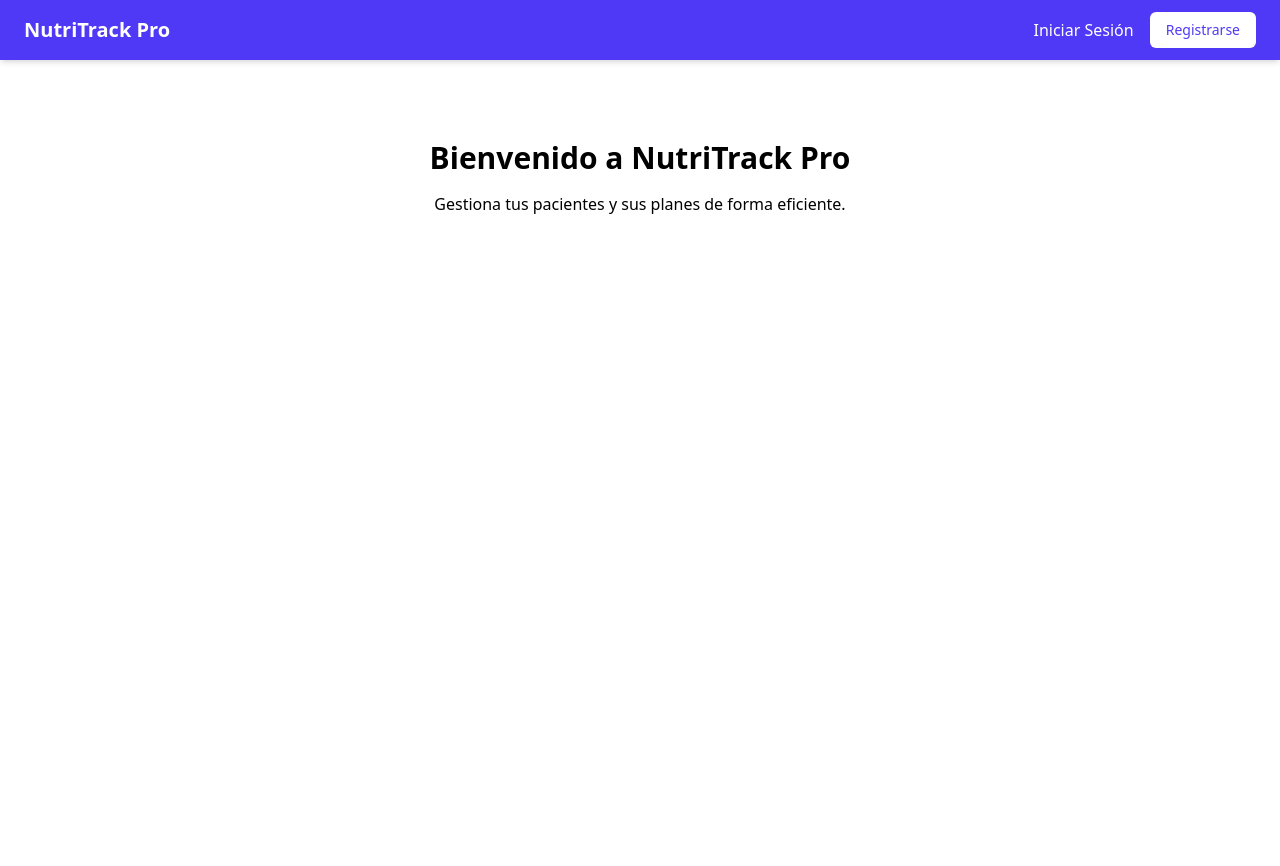
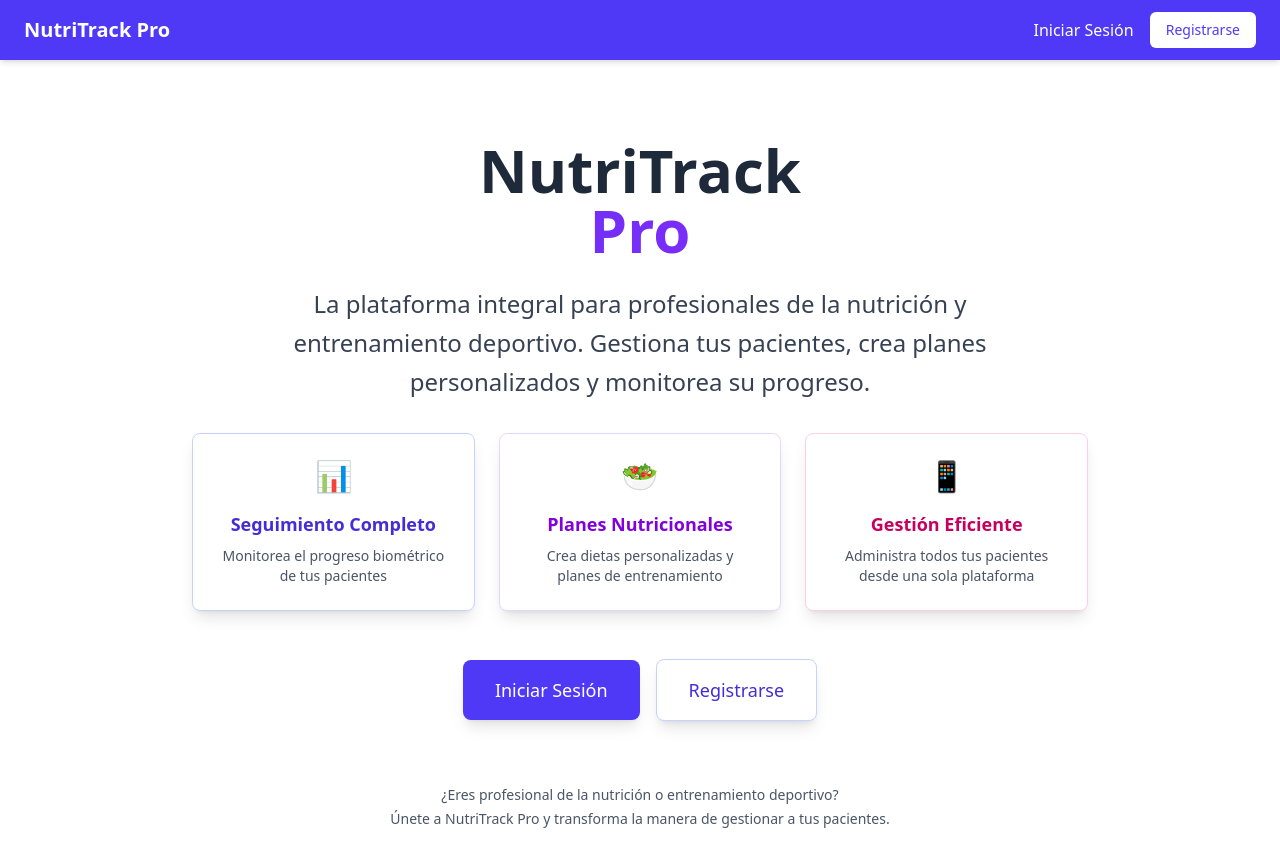
Before and after one commit to ajbarrios/finalproject-AJBL, a React (Vite) app in the folder frontend/: page / in a window 1280 px wide. Shown: the top 866 px of the page. Before the commit the page ends 800 px from the top, so only its background shows below. Built offline with nearby package versions, Linux system fonts and the light colour scheme; no server answers.

Commit message:
feat: replace the temporary homepage with a new HomePage component with improved design and highlighted features

```diff
--- a/frontend/src/App.tsx
+++ b/frontend/src/App.tsx
@@ -37,13 +37,7 @@ import CreateDietPlanPage from './pages/CreateDietPlanPage';
 import DietPlanDetailsPage from './pages/DietPlanDetailsPage';
 import EditDietPlanPage from './pages/EditDietPlanPage';
 
-// Componente para la página de inicio temporal (si no hay otra)
-const HomePage = () => (
-  <div className="container mx-auto mt-10 p-4 text-center">
-    <h1 className="text-3xl font-bold mb-4">Bienvenido a NutriTrack Pro</h1>
-    <p className="mb-6">Gestiona tus pacientes y sus planes de forma eficiente.</p>
-  </div>
-);
+import HomePage from './pages/HomePage';
 
 function App() {
   const auth = useAuth(); // Para la redirección principal
--- /dev/null
+++ b/frontend/src/pages/HomePage.tsx
@@ -0,0 +1,79 @@
+import React from 'react';
+import { Link } from 'react-router-dom';
+
+const HomePage: React.FC = () => {
+  return (
+    <div className="min-h-screen bg-gradient-to-br from-indigo-50 via-purple-50 to-pink-50 relative overflow-hidden">
+      {/* Patrón de fondo sutil */}
+      <div className="absolute inset-0 bg-white bg-opacity-60" />
+
+      <div className="relative z-10 flex items-center justify-center min-h-screen px-4 sm:px-6 lg:px-8">
+        <div className="max-w-4xl mx-auto text-center">
+          {/* Título principal */}
+          <h1 className="text-4xl sm:text-5xl lg:text-6xl font-extrabold text-gray-800 mb-6">
+            <span className="block">NutriTrack</span>
+            <span className="block text-transparent bg-clip-text bg-gradient-to-r from-indigo-600 to-purple-600">
+              Pro
+            </span>
+          </h1>
+
+          {/* Subtítulo */}
+          <p className="text-xl sm:text-2xl text-gray-700 mb-8 max-w-3xl mx-auto leading-relaxed">
+            La plataforma integral para profesionales de la nutrición y entrenamiento deportivo.
+            Gestiona tus pacientes, crea planes personalizados y monitorea su progreso.
+          </p>
+
+          {/* Características principales */}
+          <div className="grid grid-cols-1 md:grid-cols-3 gap-6 mb-12 text-gray-800">
+            <div className="bg-white bg-opacity-80 backdrop-blur-md rounded-lg p-6 border border-indigo-200 shadow-lg">
+              <div className="text-3xl mb-4">📊</div>
+              <h3 className="text-lg font-semibold mb-2 text-indigo-700">Seguimiento Completo</h3>
+              <p className="text-sm text-gray-600">Monitorea el progreso biométrico de tus pacientes</p>
+            </div>
+
+            <div className="bg-white bg-opacity-80 backdrop-blur-md rounded-lg p-6 border border-purple-200 shadow-lg">
+              <div className="text-3xl mb-4">🥗</div>
+              <h3 className="text-lg font-semibold mb-2 text-purple-700">Planes Nutricionales</h3>
+              <p className="text-sm text-gray-600">Crea dietas personalizadas y planes de entrenamiento</p>
+            </div>
+
+            <div className="bg-white bg-opacity-80 backdrop-blur-md rounded-lg p-6 border border-pink-200 shadow-lg">
+              <div className="text-3xl mb-4">📱</div>
+              <h3 className="text-lg font-semibold mb-2 text-pink-700">Gestión Eficiente</h3>
+              <p className="text-sm text-gray-600">Administra todos tus pacientes desde una sola plataforma</p>
+            </div>
+          </div>
+
+          {/* Botones de acción */}
+          <div className="flex flex-col sm:flex-row gap-4 justify-center items-center">
+            <Link
+              to="/login"
+              className="group relative inline-flex items-center justify-center px-8 py-4 text-lg font-medium rounded-lg text-white bg-indigo-600 hover:bg-indigo-700 focus:outline-none focus:ring-2 focus:ring-offset-2 focus:ring-indigo-500 transition-all duration-200 transform hover:scale-105 shadow-lg"
+            >
+              <span className="relative">Iniciar Sesión</span>
+            </Link>
+
+            <Link
+              to="/registro"
+              className="group relative inline-flex items-center justify-center px-8 py-4 text-lg font-medium rounded-lg text-indigo-700 bg-white hover:bg-gray-50 focus:outline-none focus:ring-2 focus:ring-offset-2 focus:ring-indigo-500 transition-all duration-200 transform hover:scale-105 shadow-lg border border-indigo-200"
+            >
+              <span className="relative">Registrarse</span>
+            </Link>
+          </div>
+
+          {/* Información adicional */}
+          <div className="mt-16 text-center">
+            <p className="text-sm text-gray-600">
+              ¿Eres profesional de la nutrición o entrenamiento deportivo?
+            </p>
+            <p className="text-sm text-gray-600 mt-1">
+              Únete a NutriTrack Pro y transforma la manera de gestionar a tus pacientes.
+            </p>
+          </div>
+        </div>
+      </div>
+    </div>
+  );
+};
+
+export default HomePage;
```
